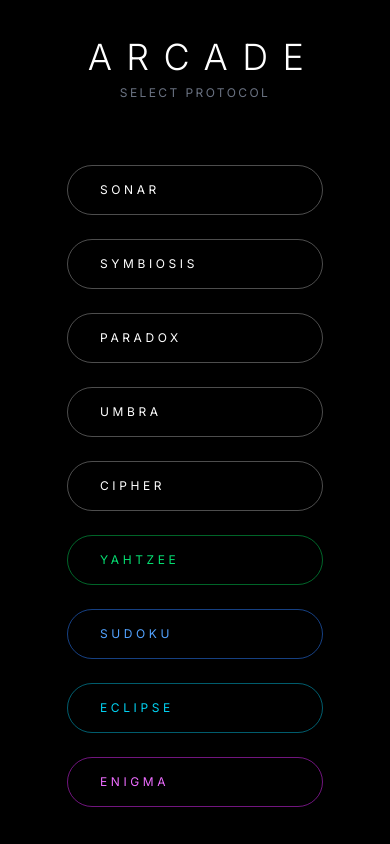
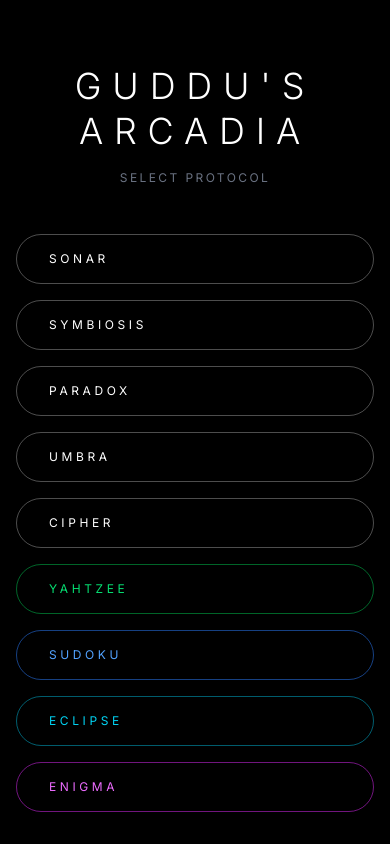
Before and after one commit to PixelPandaWorks/Arcade-Games, a React (Vite) app: page / in a window 390 px wide. Built offline with nearby package versions, Linux system fonts and the light colour scheme.

Commit message:
feat: Update app title and branding
Changes the application title and prominent branding text to "Guddu's Arcadia" for a more personalized feel. Also refactors layout for better responsiveness and visual appeal.

```diff
--- a/index.html
+++ b/index.html
@@ -3,7 +3,7 @@
   <head>
     <meta charset="UTF-8" />
     <meta name="viewport" content="width=device-width, initial-scale=1.0" />
-    <title>My Google AI Studio App</title>
+    <title>Guddu's Arcadia</title>
   </head>
   <body>
     <div id="root"></div>
--- a/src/App.tsx
+++ b/src/App.tsx
@@ -167,11 +167,15 @@
   }
 
   return (
-    <div className="w-full h-screen bg-black flex flex-col items-center justify-center font-sans text-white select-none overflow-y-auto py-12">
-      <h1 className="text-4xl font-light tracking-[0.4em] mb-2 ml-4">ARCADE</h1>
-      <p className="text-gray-500 text-xs tracking-[0.2em] mb-16 uppercase">Select Protocol</p>
+    <div className="w-full h-screen bg-black font-sans text-white select-none overflow-x-hidden overflow-y-auto">
+      <div className="w-full min-h-full flex flex-col">
+        <div className="m-auto flex flex-col items-center py-16 px-4 w-full max-w-md">
+          <h1 className="text-4xl md:text-5xl lg:text-6xl font-light tracking-[0.3em] mb-4 text-center leading-tight drop-shadow-md">
+            GUDDU'S <br className="md:hidden" /> ARCADIA
+          </h1>
+          <p className="text-gray-500 text-xs tracking-[0.2em] mb-12 uppercase text-center">Select Protocol</p>
 
-      <div className="flex flex-col gap-6 w-64">
+          <div className="flex flex-col gap-4 w-full sm:w-72">
         <button
           onClick={() => setActiveGame('sonar')}
           className="px-8 py-4 border border-white/30 text-xs tracking-[0.3em] rounded-full hover:bg-white hover:text-black transition-all duration-300 flex justify-between items-center group"
@@ -236,6 +240,8 @@
           <span className="opacity-0 group-hover:opacity-100 transition-opacity">→</span>
         </button>
       </div>
+      </div>
+      </div>
     </div>
   );
 }
```
